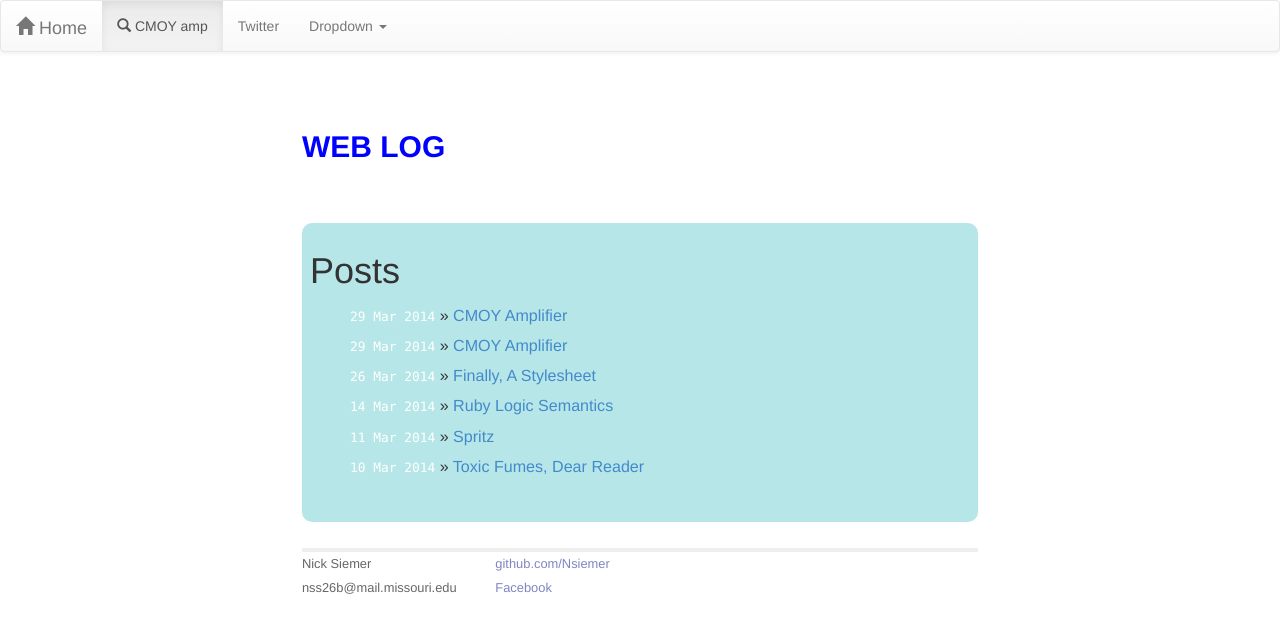
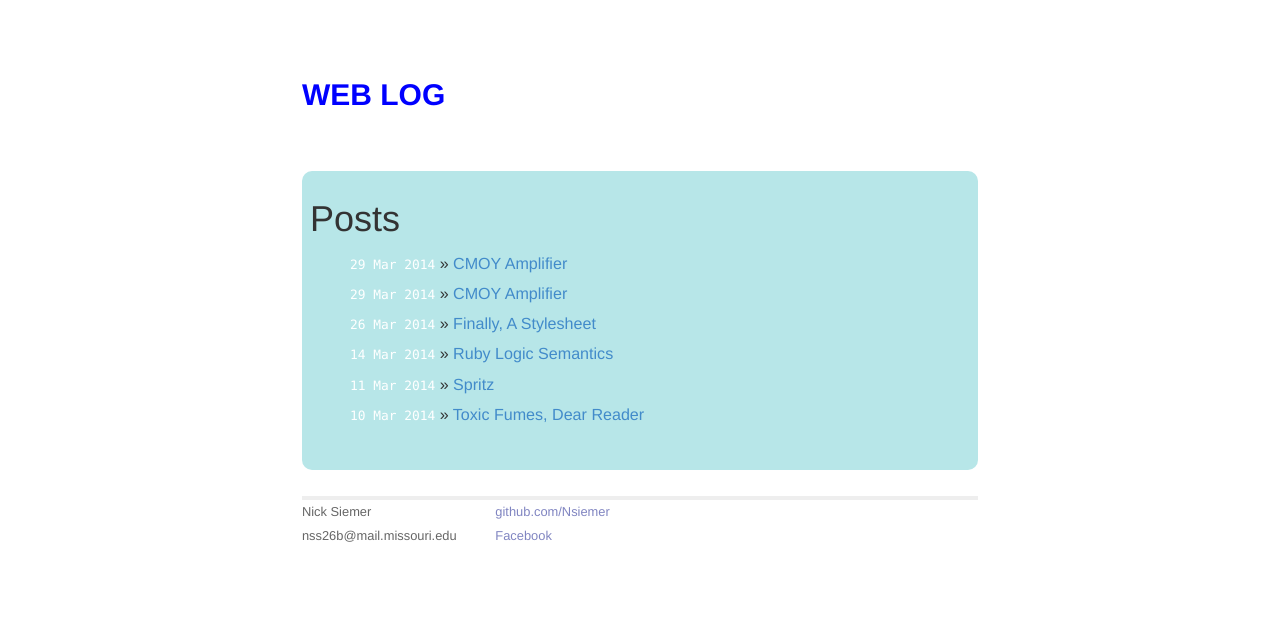
Before and after one commit to Nsiemer/Nsiemer.github.io, a Jekyll site: the page built from index.html, in a window 1280 px wide. Shown: the top 633 px of the page. Built offline with Jekyll 4.4.1, drawn with Linux system fonts in a browser that asks for light colours; nearby versions of some CDN libraries; library files that are not in the unit come from our copies; Markdown is read by kramdown in place of the engine named in the settings.

Commit message:
removed silly navbar

```diff
--- a/_layouts/default.html
+++ b/_layouts/default.html
@@ -37,41 +37,7 @@
 
 		<body>
 
-			<nav class="navbar navbar-default" role="navigation">
-  <div class="container-fluid">
-    <!-- Brand and toggle get grouped for better mobile display -->
-    <div class="navbar-header">
-      <button type="button" class="navbar-toggle" data-toggle="collapse" data-target="#bs-example-navbar-collapse-1">
-        <span class="sr-only">Toggle navigation</span>
-        <span class="icon-bar"></span>
-        <span class="icon-bar"></span>
-        <span class="icon-bar"></span>
-      </button>
-      <a class="navbar-brand" href="{{site.baseurl}}"><span class="glyphicon glyphicon-home"></span> Home</a>
-    </div>
 
-    <!-- Collect the nav links, forms, and other content for toggling -->
-    <div class="collapse navbar-collapse" id="bs-example-navbar-collapse-1">
-      <ul class="nav navbar-nav">
-        <li class="active"><a href="{{site.baseurl}}2014/03/29/cmoy-amp.html"><span class="glyphicon glyphicon-search"></span>
-CMOY amp</a></li>
-        <li><a href="http://www.twitter.com">Twitter</a></li>
-        <li class="dropdown">
-          <a href="#" class="dropdown-toggle" data-toggle="dropdown">Dropdown <b class="caret"></b></a>
-          <ul class="dropdown-menu">
-            <li><a href="#">Action</a></li>
-            <li><a href="#">Another action</a></li>
-            <li><a href="#">Something else here</a></li>
-            <li class="divider"></li>
-            <li><a href="#">Separated link</a></li>
-            <li class="divider"></li>
-            <li><a href="#">One more separated link</a></li>
-          </ul>
-        </li>
-      </ul>
-    </div><!-- /.navbar-collapse -->
-  </div><!-- /.container-fluid -->
-</nav>
 			<div id="page-wrap">
 				<div class="site">
 
```
Also changed, not shown: 1 other file.
